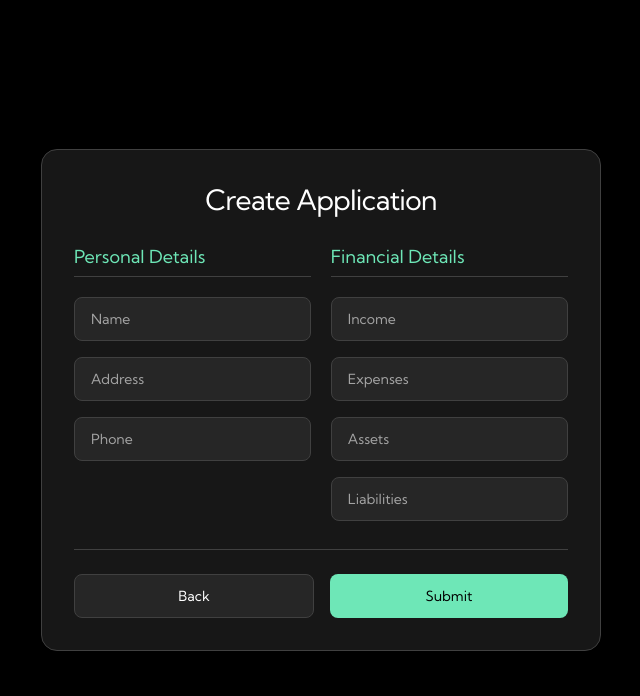
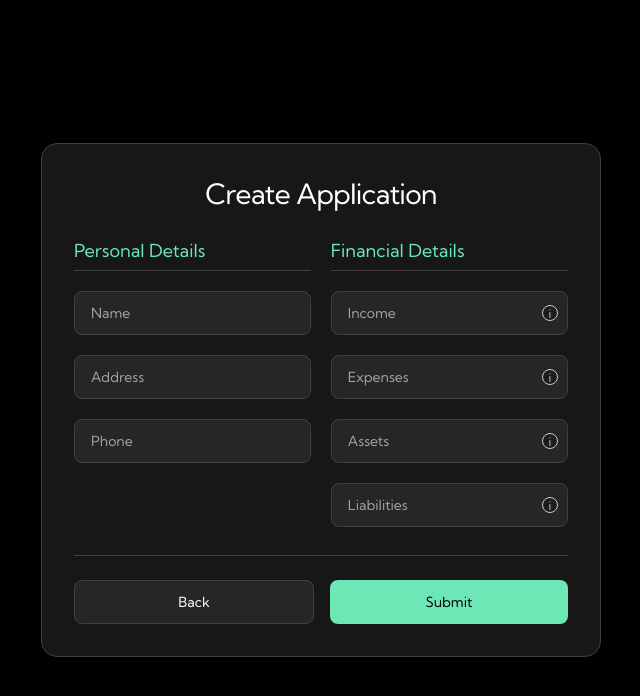
Before and after one commit to KaranSurana/Asset-Finance-Management-Platform, a React (Create React App) app in the folder frontend/: page /applications/create in a window 1280 px wide. Shown: the top 696 px of the page, without its empty margins (319-959 px from the left). Built offline with nearby package versions, Linux system fonts and the light colour scheme.

Commit message:
Improved the create application form by adding input field hints for better user guidance

```diff
--- a/frontend/src/components/CreateApplication.js
+++ b/frontend/src/components/CreateApplication.js
@@ -105,46 +105,41 @@ const CreateApplication = () => {
 
           <div className="form-section">
             <h3>Financial Details</h3>
-            <div className="form-group">
+            {["income", "expenses", "assets", "liabilities"].map((field) => (
+              <div className="form-group" key={field}>
+                <div className="input-container">
                   <input
-                type="number"
-                name="income"
-                placeholder="Income"
-                value={formData.income}
+                    type={field === "income" || field === "expenses" ? "number" : "text"}
+                    name={field}
+                    placeholder={field.charAt(0).toUpperCase() + field.slice(1)}
+                    value={formData[field]}
                     onChange={handleChange}
                     required
                   />
+                  <span
+                    className="info-icon"
+                    onClick={(e) => {
+                      const tooltip = e.target.nextSibling;
+                      tooltip.style.display =
+                        tooltip.style.display === "block" ? "none" : "block";
+                    }}
+                    onMouseEnter={(e) => {
+                      e.target.nextSibling.style.display = "block";
+                    }}
+                    onMouseLeave={(e) => {
+                      e.target.nextSibling.style.display = "none";
+                    }}
+                  >
+                    i
+                  </span>
+                  <div className="tooltip">
+                    {field === "income" || field === "expenses"
+                      ? "Accepts numbers only"
+                      : "Accepts text and numbers"}
                   </div>
-            <div className="form-group">
-              <input
-                type="number"
-                name="expenses"
-                placeholder="Expenses"
-                value={formData.expenses}
-                onChange={handleChange}
-                required
-              />
                 </div>
-            <div className="form-group">
-              <input
-                type="text"
-                name="assets"
-                placeholder="Assets"
-                value={formData.assets}
-                onChange={handleChange}
-                required
-              />
               </div>
-            <div className="form-group">
-              <input
-                type="text"
-                name="liabilities"
-                placeholder="Liabilities"
-                value={formData.liabilities}
-                onChange={handleChange}
-                required
-              />
-            </div>
+            ))}
           </div>
 
           <div className="form-buttons">
@@ -159,6 +154,6 @@ const CreateApplication = () => {
       </div>
     </div>
   );
-};
+}
 
 export default CreateApplication;
--- a/frontend/src/styles/CreateApplication.css
+++ b/frontend/src/styles/CreateApplication.css
@@ -81,6 +81,8 @@
 
 .form-group input[type="number"] {
   -moz-appearance: textfield;
+  -webkit-appearance: none;
+  appearance: none;
 }
 
 .form-buttons {
@@ -120,3 +122,56 @@
 .submit-button:hover {
   background-color: var(--color-primary-hover);
 }
+
+.form-group {
+  position: relative;
+  margin-bottom: 20px;
+}
+
+.input-container {
+  position: relative;
+}
+
+input {
+  width: 100%;
+  padding-right: 40px;
+  box-sizing: border-box;
+  font-size: 14px;
+  background-color: #1c1c1c;
+  color: #fff;
+  border: 1px solid #ccc;
+  border-radius: 5px;
+  padding: 8px 10px;
+}
+
+.info-icon {
+  position: absolute;
+  right: 10px;
+  top: 50%;
+  transform: translateY(-50%);
+  font-size: 12px;
+  color: #ccc;
+  background-color: #1c1c1c;
+  border: 1px solid #ccc;
+  border-radius: 50%;
+  width: 16px;
+  height: 16px;
+  display: flex;
+  align-items: center;
+  justify-content: center;
+  cursor: pointer;
+}
+
+.tooltip {
+  display: none;
+  position: absolute;
+  top: -30px;
+  right: 0;
+  background-color: #333;
+  color: #fff;
+  padding: 5px;
+  border-radius: 4px;
+  font-size: 12px;
+  white-space: nowrap;
+  z-index: 1000;
+}
```
Lines whose indentation alone changed are shown as unchanged.
